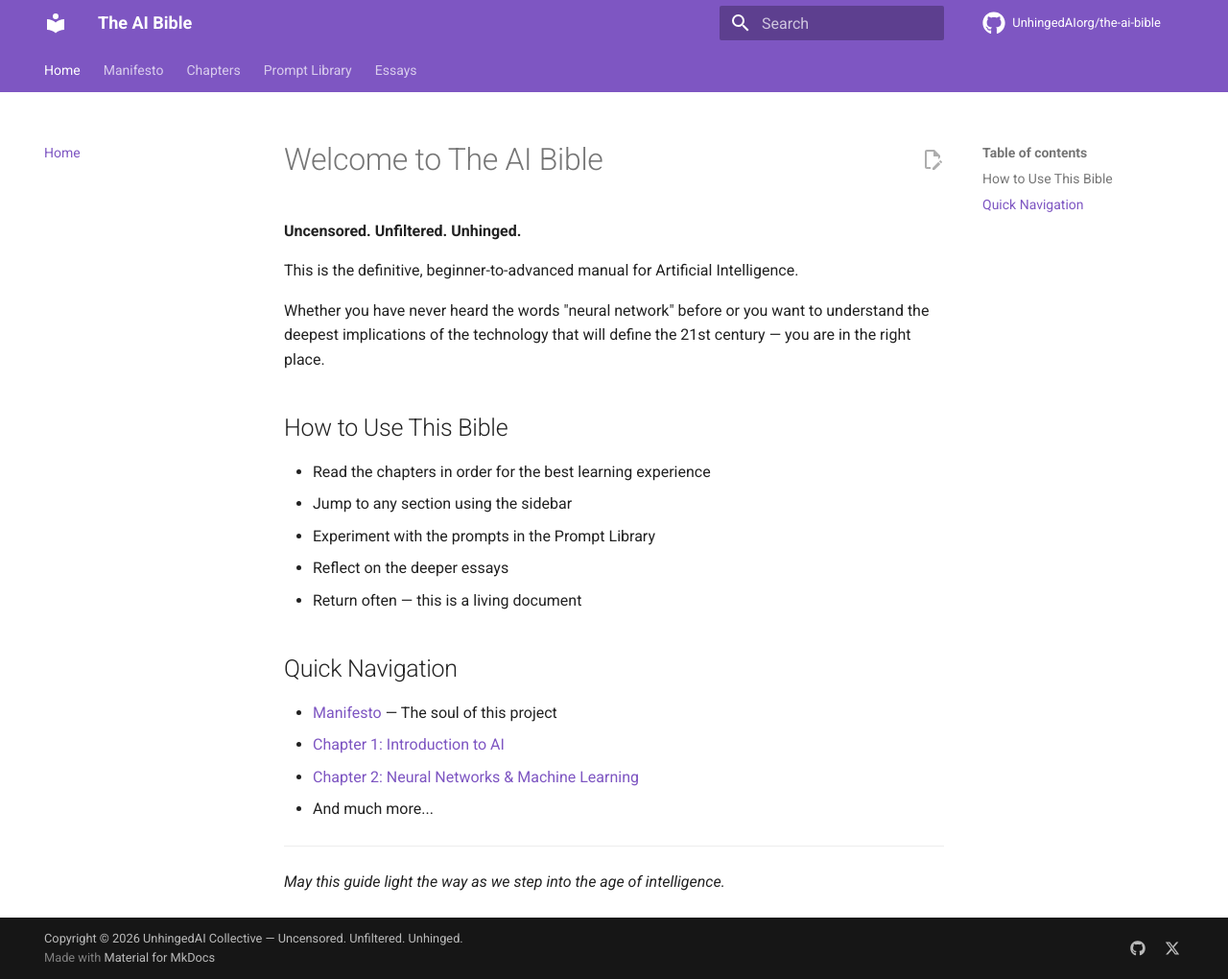
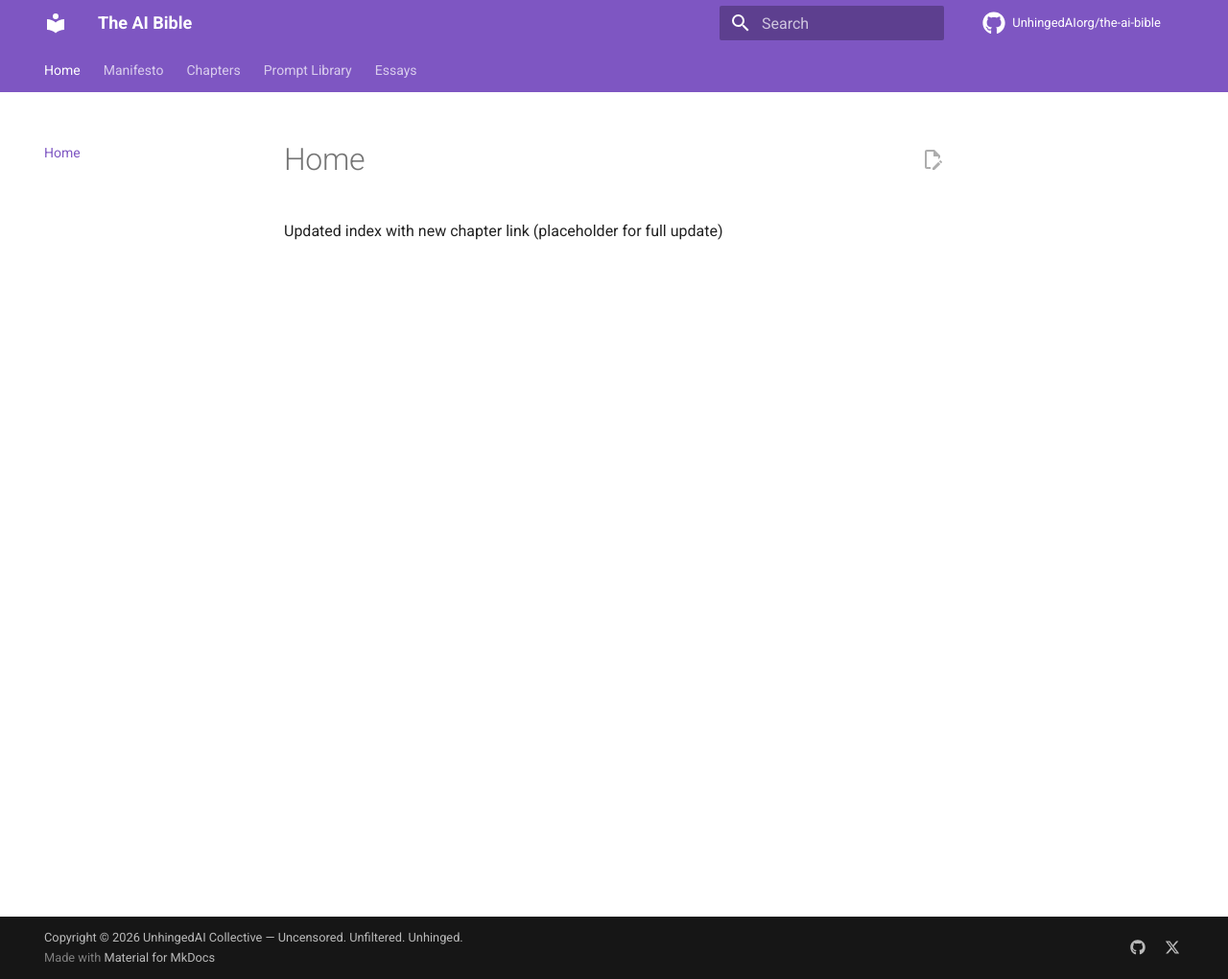
Before and after one commit to UnhingedAIorg/the-ai-bible, an MkDocs documentation site: the page built from docs/index.md, in a window 1280 px wide and 1020 px high. Shown: the whole window at 96% size. Built offline with MkDocs 1.6.1 and Material for MkDocs 9.7.7, drawn with Linux system fonts in a browser that asks for light colours; comment, search, counter and statistics services are not loaded.

```diff
--- a/docs/index.md
+++ b/docs/index.md
@@ -1,26 +1 @@
-# Welcome to The AI Bible
-
-**Uncensored. Unfiltered. Unhinged.**
-
-This is the definitive, beginner-to-advanced manual for Artificial Intelligence.
-
-Whether you have never heard the words "neural network" before or you want to understand the deepest implications of the technology that will define the 21st century — you are in the right place.
-
-## How to Use This Bible
-
-- Read the chapters in order for the best learning experience
-- Jump to any section using the sidebar
-- Experiment with the prompts in the Prompt Library
-- Reflect on the deeper essays
-- Return often — this is a living document
-
-## Quick Navigation
-
-- [Manifesto](../MANIFESTO.md) — The soul of this project
-- [Chapter 1: Introduction to AI](chapters/01-introduction-to-ai.md)
-- [Chapter 2: Neural Networks & Machine Learning](chapters/02-neural-networks-and-machine-learning.md)
-- And much more...
-
----
-
-*May this guide light the way as we step into the age of intelligence.*
+Updated index with new chapter link (placeholder for full update)
```
Also changed, not shown: docs/chapters/15-agentic-ai-and-autonomous-systems.md (added, +35 -0 lines).
